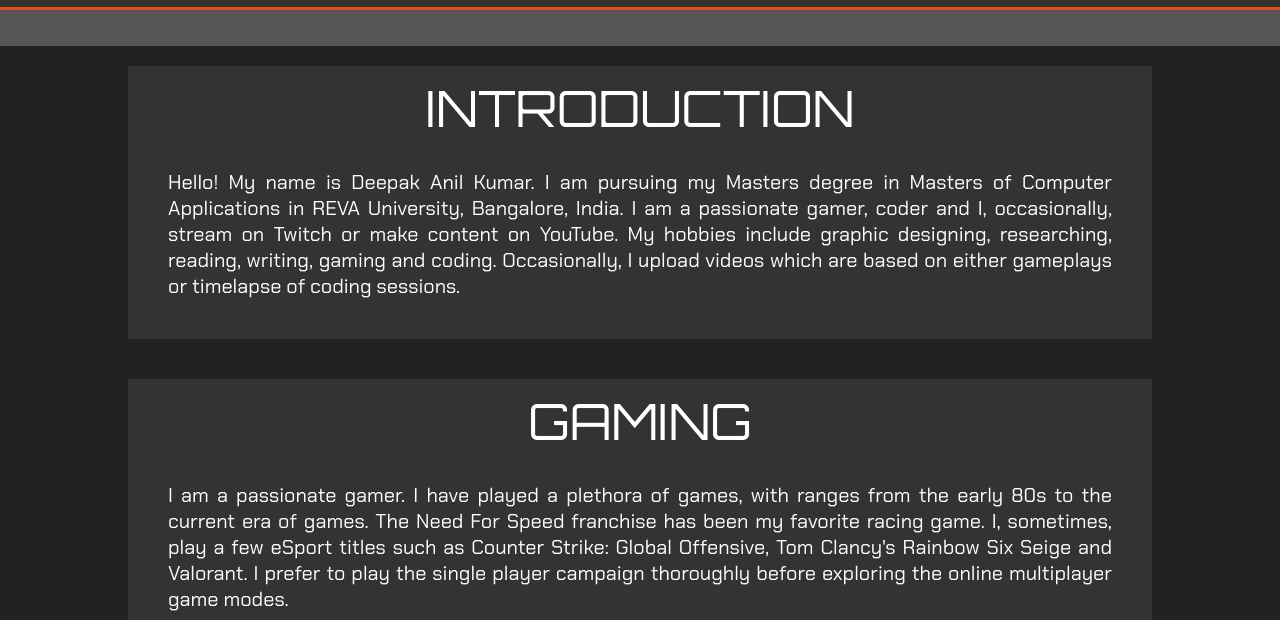
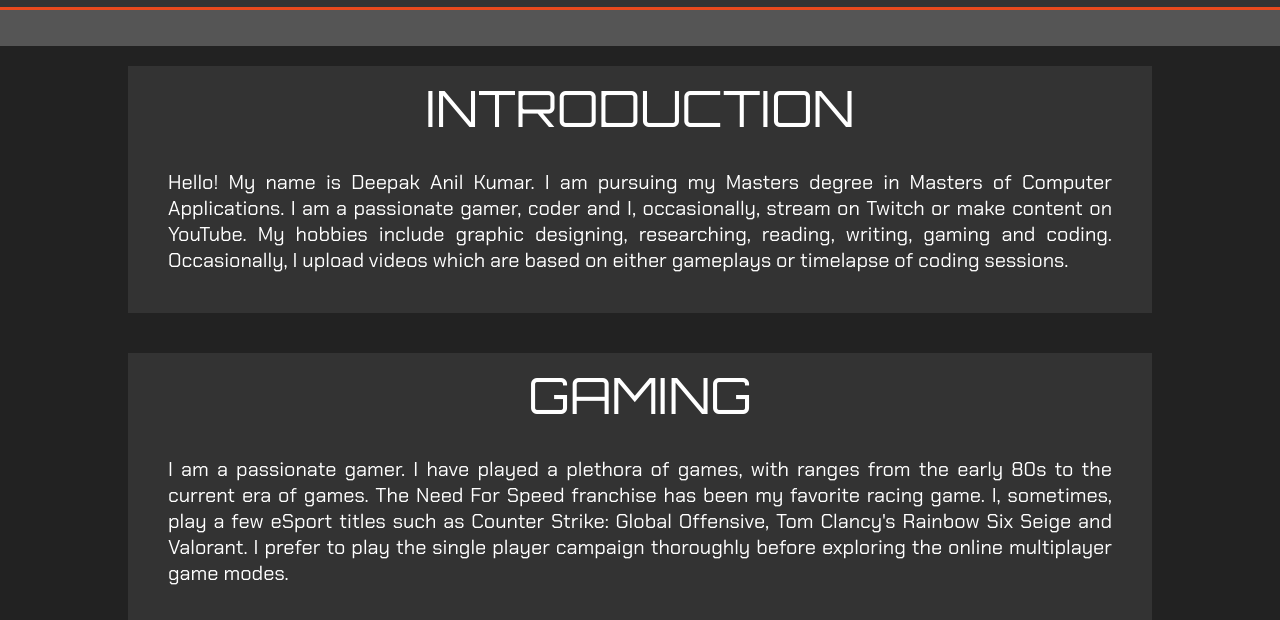
Before and after one commit to DAK404/dak404.github.io, a plain HTML site: page Assets/Pages/about.html in a window 1280 px wide. Shown: the part 180-800 px from the top of the page. Drawn offline with Linux system fonts and the light colour scheme.

Commit message:
Update about.html

```diff
--- a/Assets/Pages/about.html
+++ b/Assets/Pages/about.html
@@ -53,7 +53,7 @@
             <div class="container">
                 <div class="content-box">
                     <h1>INTRODUCTION</h1>
-                    <p>Hello! My name is Deepak Anil Kumar. I am pursuing my Masters degree in Masters of Computer Applications in REVA University, Bangalore, India. I am a passionate gamer, coder and I, occasionally, stream on Twitch or make content on YouTube. My hobbies include graphic designing, researching, reading, writing, gaming and coding. Occasionally, I upload videos which are based on either gameplays or timelapse of coding sessions.</p>
+                    <p>Hello! My name is Deepak Anil Kumar. I am pursuing my Masters degree in Masters of Computer Applications. I am a passionate gamer, coder and I, occasionally, stream on Twitch or make content on YouTube. My hobbies include graphic designing, researching, reading, writing, gaming and coding. Occasionally, I upload videos which are based on either gameplays or timelapse of coding sessions.</p>
                 </div>
             </div>
         </section>
```
